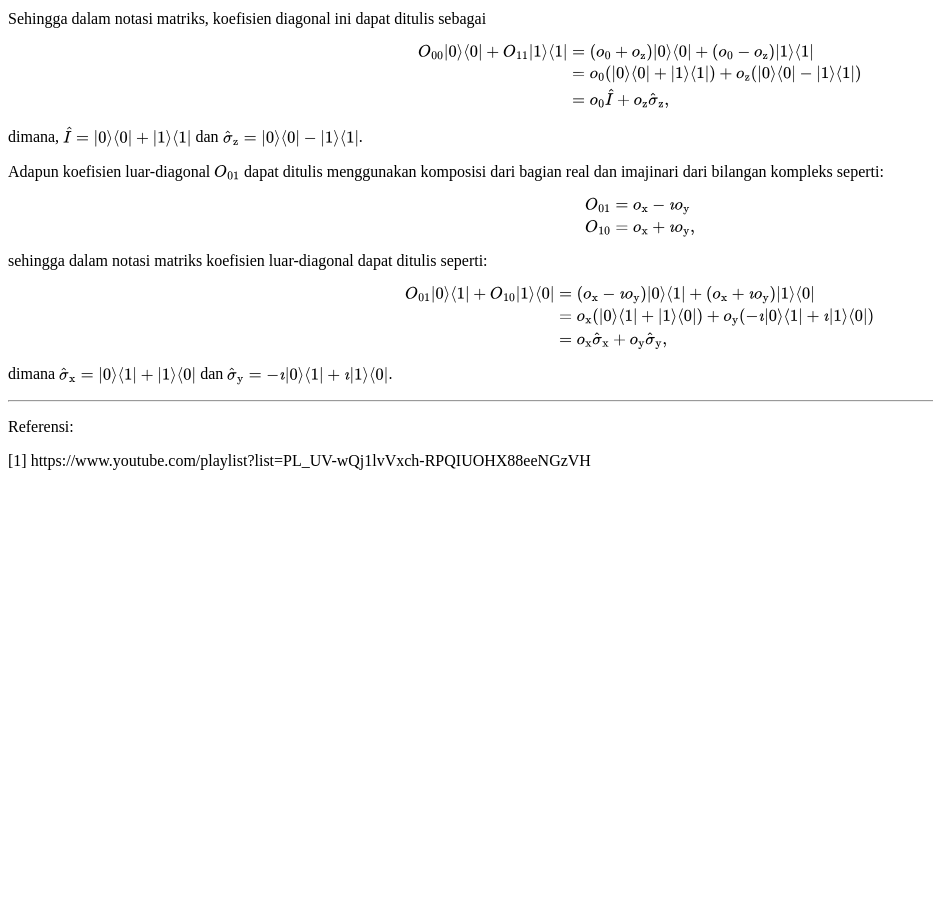
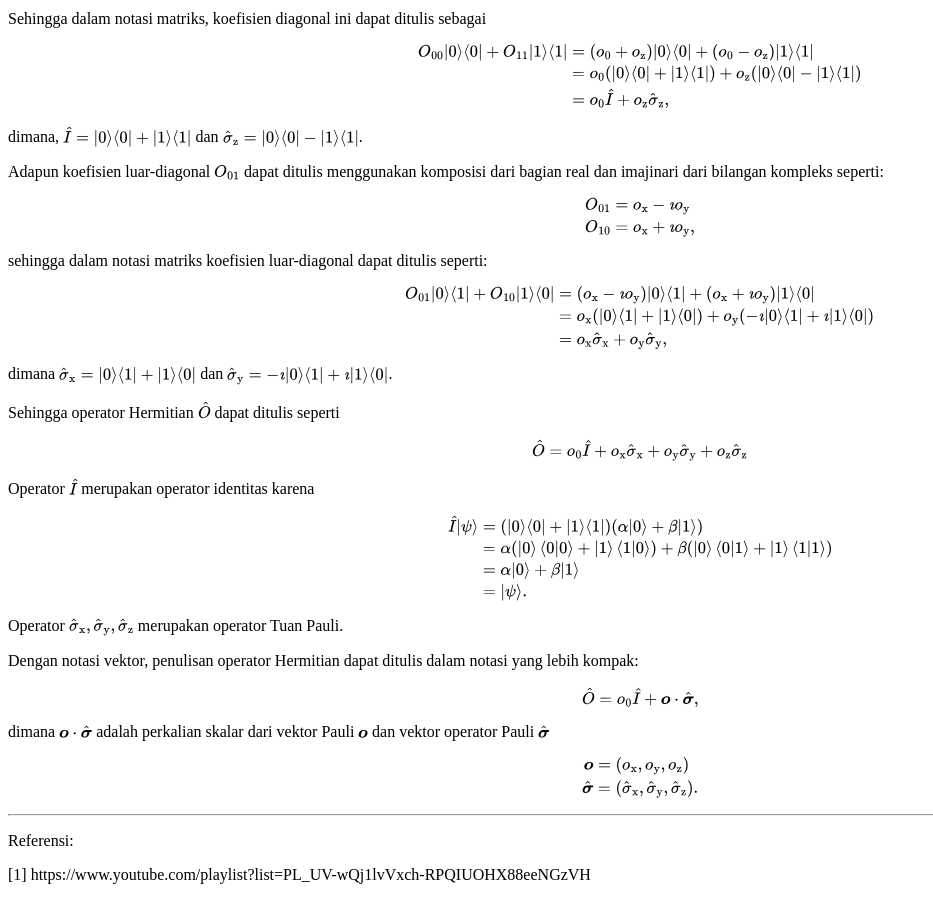
Before and after one commit to dangausuluah/dangausuluah.github.io, a Jekyll site: the page built from _posts/2025-08-26-SDT.md, in a window 1280 px wide and 900 px high, scrolled down 4408 px. Shown: the whole window, without its empty margins (0-933 px from the left). Built offline with Jekyll 4.4.1, drawn with Linux system fonts in a browser that asks for light colours; nearby versions of some CDN libraries; our own code applies the rules of GitHub Pages for plain Markdown files; a script that is not in the unit is left out; comment, search, counter and statistics services are not loaded; before the commit the page ends 4894 px from its top, so only the background shows below that.

Commit message:
Update 2025-08-26-SDT.md

```diff
--- a/_posts/2025-08-26-SDT.md
+++ b/_posts/2025-08-26-SDT.md
@@ -295,6 +295,40 @@ $$
 
 dimana $\hat{\sigma}\_\mathrm{x} = \ket{0}\bra{1} + \ket{1}\bra{0}$ dan $\hat{\sigma}\_\mathrm{y} = -\imath \ket{0}\bra{1} + \imath \ket{1}\bra{0}$.
 
+Sehingga operator Hermitian $\hat{O}$ dapat ditulis seperti
+
+$$
+\hat{O} = o_0 \hat{I} + o_\mathrm{x} \hat{\sigma}\_\mathrm{x} + o_\mathrm{y} \hat{\sigma}\_\mathrm{y}  + o_\mathrm{z} \hat{\sigma}\_\mathrm{z}
+$$
+
+Operator $\hat{I}$ merupakan operator identitas karena
+
+$$
+\begin{align*}
+\hat{I} \ket{\psi} &= (\ket{0}\bra{0} + \ket{1}\bra{1}) (\alpha \ket{0} + \beta \ket{1}) \\
+&= \alpha (\ket{0} \braket{0|0} + \ket{1} \braket{1|0}) + \beta (\ket{0} \braket{0|1} + \ket{1} \braket{1|1})\\
+&= \alpha \ket{0} + \beta \ket{1} \\
+&= \ket{\psi}.
+\end{align*}
+$$
+
+Operator $\hat{\sigma}_\mathrm{x}, \hat{\sigma}\_\mathrm{y}, \hat{\sigma}\_\mathrm{z}$ merupakan operator Tuan Pauli.
+
+Dengan notasi vektor, penulisan operator Hermitian dapat ditulis dalam notasi yang lebih kompak:
+
+$$
+\hat{O} = o_0 \hat{I} + \M{o} \cdot \hat{\M{\sigma}},
+$$
+
+dimana $\M{o} \cdot \hat{\M{\sigma}}$ adalah perkalian skalar dari vektor Pauli $\M{o}$ dan vektor operator Pauli $\hat{\M{\sigma}}$
+
+$$
+\begin{align*}
+\M{o} &= (o_\mathrm{x}, o_\mathrm{y}, o_\mathrm{z})\\
+\hat{\M{\sigma}} &= (\hat{\sigma}_\mathrm{x}, \hat{\sigma}\_\mathrm{y}, \hat{\sigma}\_\mathrm{z}).
+\end{align*}
+$$
+
 ___
 Referensi:
 
```
